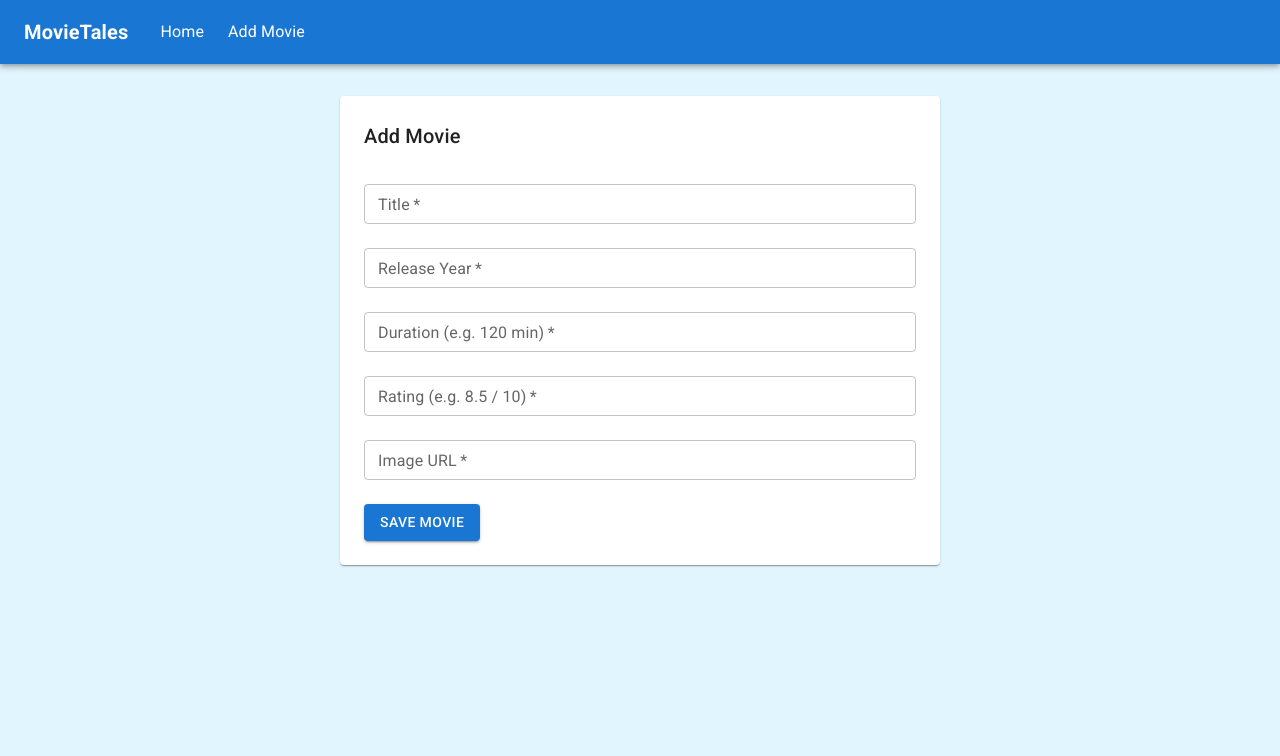
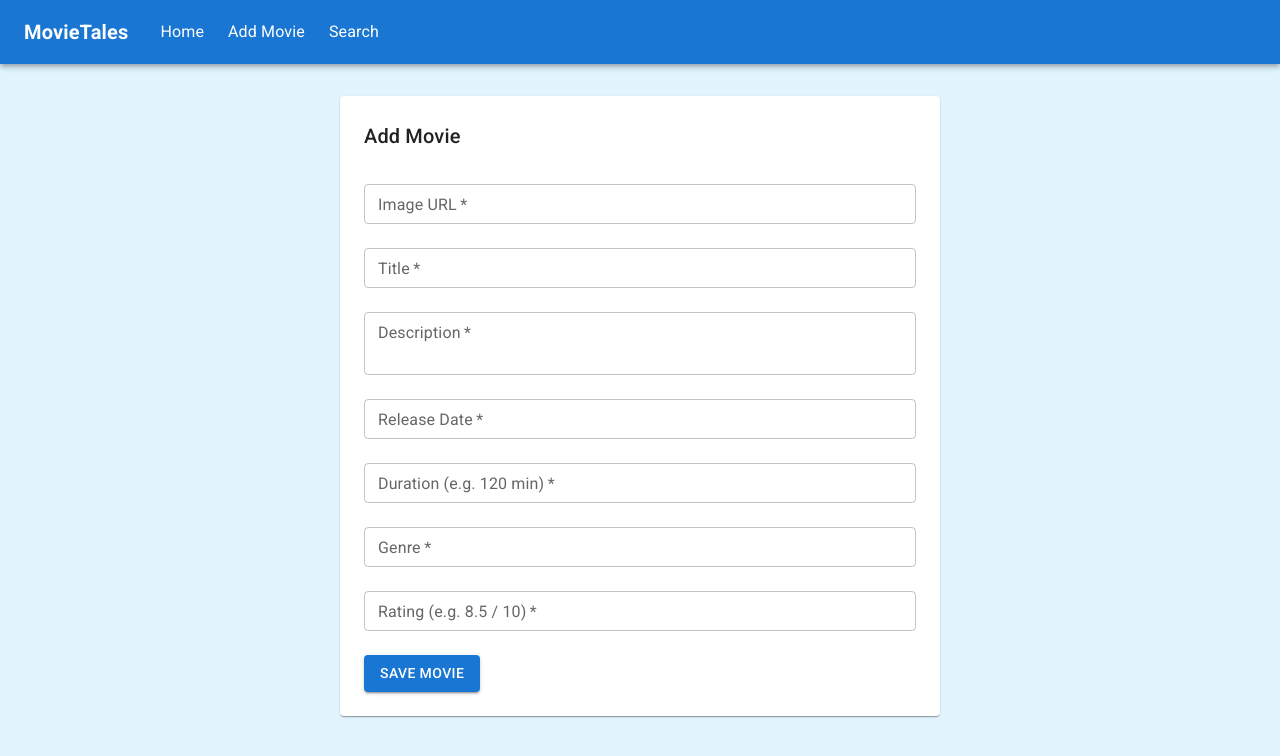
Before and after one commit to GSahyadri/movie-app, a React (Vite) app in the folder frontend/: page /add-movie in a window 1280 px wide. Shown: the top 756 px of the page. Built offline with nearby package versions, Linux system fonts and the light colour scheme; some icons are missing.

Commit message:
search and sorting is added

```diff
--- a/frontend/src/App.jsx
+++ b/frontend/src/App.jsx
@@ -5,6 +5,7 @@ import SignUp from "./pages/sign-up";
 import Movies from "./pages/movies";
 import AddMovie from "./pages/add-movie";
 import Layout from "./components/layout";
+import SearchMovies from "./pages/search-page";
 
 function App() {
   return (
@@ -15,6 +16,7 @@ function App() {
         <Route element={<Layout />}>
           <Route path="/" element={<Movies />} />
           <Route path="/add-movie" element={<AddMovie />} />
+          <Route path="/search-page" element={<SearchMovies />} />
         </Route>
       </Routes>
     </>
--- a/frontend/src/components/movie-item.jsx
+++ b/frontend/src/components/movie-item.jsx
@@ -13,7 +13,7 @@ const MovieItem = ({ movie }) => {
         {/* Image */}
         <Box
           component="img"
-          src={movie.poster}
+          src={movie.imageUrl}
           alt={movie.title}
           sx={{
             width: 90,
--- a/frontend/src/components/navbar.jsx
+++ b/frontend/src/components/navbar.jsx
@@ -65,6 +65,14 @@ const Navbar = () => {
           >
             Add Movie
           </Typography>
+
+           <Typography
+            component={Link}
+            to="/search-page"
+            sx={{ color: "white", textDecoration: "none" }}
+          >
+            Search
+          </Typography>
         </Box>
 
         <Box sx={{ flexGrow: 1 }} />
--- /dev/null
+++ b/frontend/src/components/searchFilter.jsx
@@ -0,0 +1,49 @@
+import React from "react";
+import { useState } from "react";
+import {
+  Box,
+  Select,
+  MenuItem,
+  FormControl,
+  TextField,
+  Button,
+} from "@mui/material";
+
+function SearchFilter(props) {
+  const { getSearchMovies } = props;
+  const [selectedOption, setSelectedOption] = useState("title");
+  const [searchValue, setSearchValue] = useState("");
+
+  const handleSearch = () => {
+    console.log("Searching for:", searchValue, "by", selectedOption);
+    getSearchMovies(searchValue, selectedOption);
+  };
+
+  return (
+    <>
+      <Box display="flex" justifyContent="center" mb={4}>
+        <FormControl sx={{ minWidth: 140 }} size="medium">
+          <Select
+            value={selectedOption}
+            onChange={(e) => setSelectedOption(e.target.value)}
+          >
+            <MenuItem value="title">Title</MenuItem>
+            <MenuItem value="description">Description</MenuItem>
+          </Select>
+        </FormControl>
+        <TextField
+          placeholder="search movies..."
+          variant="outlined"
+          sx={{ minWidth: 550 }}
+          value={searchValue}
+          onChange={(e) => setSearchValue(e.target.value)}
+        />
+        <Button variant="contained" sx={{ minWidth: 100 }} onClick={handleSearch}>
+          Search
+        </Button>
+      </Box>
+    </>
+  );
+}
+
+export default SearchFilter;
--- a/frontend/src/components/sort-movies.jsx
+++ b/frontend/src/components/sort-movies.jsx
@@ -1,21 +1,26 @@
 import * as React from "react";
+import { useState } from "react";
 import { Box, Select, MenuItem, FormControl, Typography } from "@mui/material";
 
-export default function SortMovies() {
-  const [age, setAge] = React.useState("");
+export default function SortMovies(props) {
+  const { getSortedMovies } = props;
+  const [selectedOption, setSelectedOption] = useState("");
 
-  const handleChange = (event) => {
-    setAge(event.target.value);
+  const handleChange = async (event) => {
+    const value = event.target.value;
+    setSelectedOption(value);
+    getSortedMovies(value);
   };
 
   return (
     <Box display={"flex"} justifyContent={"flex-end"} mb={4}>
       <Typography sx={{ alignSelf: "center", mr: 2 }}>Sort by:</Typography>
       <FormControl sx={{ minWidth: 120 }} size="small">
-        <Select value={age} onChange={handleChange}>
-          <MenuItem value={10}>Ten</MenuItem>
-          <MenuItem value={20}>Twenty</MenuItem>
-          <MenuItem value={30}>Thirty</MenuItem>
+        <Select value={selectedOption} onChange={handleChange}>
+          <MenuItem value={"title"}>Title</MenuItem>
+          <MenuItem value={"releaseDate"}>Release Date</MenuItem>
+          <MenuItem value={"rating"}>Rating</MenuItem>
+          <MenuItem value={"duration"}>Duration</MenuItem>
         </Select>
       </FormControl>
     </Box>
--- a/frontend/src/pages/add-movie.jsx
+++ b/frontend/src/pages/add-movie.jsx
@@ -4,16 +4,24 @@ import {
   TextField,
   Typography,
   Button,
+  Alert,
 } from "@mui/material";
 import { useState } from "react";
+import apiClient from "../api/apiClient";
 
 const AddMovie = () => {
+  const [isLoading, setIsLoading] = useState(false);
+  const [success, setSuccess] = useState("");
+  const [error, setError] = useState("");
+
   const [movie, setMovie] = useState({
+    imageUrl: "",
     title: "",
-    year: "",
+    description: "",
+    genre: "",
+    releaseDate: "",
     duration: "",
     rating: "",
-    image: "",
   });
 
   const handleChange = (e) => {
@@ -23,8 +31,40 @@ const AddMovie = () => {
     });
   };
 
-  const handleSubmit = (e) => {
+  const handleSubmit = async (e) => {
     e.preventDefault();
+    setIsLoading(true);
+    setError("");
+    setSuccess("");
+    //api call to backend
+    try {
+      const response = await apiClient.post("/movies", {
+        imageUrl: movie.imageUrl,
+        title: movie.title,
+        description: movie.description,
+        genre: movie.genre,
+        releaseDate: movie.releaseDate,
+        duration: movie.duration,
+        rating: movie.rating,
+      });
+      setSuccess("Movie added successfully");
+      console.log("Add Movie response", response);
+      // clear form
+      setMovie({
+        imageUrl: "",
+        title: "",
+        description: "",
+        genre: "",
+        releaseDate: "",
+        duration: "",
+        rating: "",
+      });
+    } catch (error) {
+      console.error("Add Movie error", error.response.data.message);
+      setError(error.response.data.message);
+    } finally {
+      setIsLoading(false);
+    }
 
     // submit logic here
     console.log(movie);
@@ -40,11 +80,32 @@ const AddMovie = () => {
       }}
     >
       <Paper sx={{ p: 3 }}>
+        {success ||
+          (error && (
+            <Alert
+              severity={error ? "error" : "success"}
+              variant="filled"
+              sx={{ width: "100%" }}
+            >
+              {success || error}
+            </Alert>
+          ))}
         <Typography variant="h6" mb={2}>
           Add Movie
         </Typography>
 
         <form onSubmit={handleSubmit}>
+          <TextField
+            fullWidth
+            label="Image URL"
+            name="imageUrl"
+            margin="normal"
+            size="small"
+            required
+            value={movie.imageUrl}
+            onChange={handleChange}
+          />
+
           <TextField
             fullWidth
             label="Title"
@@ -58,12 +119,25 @@ const AddMovie = () => {
 
           <TextField
             fullWidth
-            label="Release Year"
-            name="year"
+            label="Description"
+            name="description"
             margin="normal"
             size="small"
             required
-            value={movie.year}
+            multiline
+            rows={2}
+            value={movie.description}
+            onChange={handleChange}
+          />
+
+          <TextField
+            fullWidth
+            label="Release Date"
+            name="releaseDate"
+            margin="normal"
+            size="small"
+            required
+            value={movie.releaseDate}
             onChange={handleChange}
           />
 
@@ -80,6 +154,17 @@ const AddMovie = () => {
 
           <TextField
             fullWidth
+            label="Genre"
+            name="genre"
+            margin="normal"
+            size="small"
+            required
+            value={movie.genre}
+            onChange={handleChange}
+          />
+
+          <TextField
+            fullWidth
             label="Rating (e.g. 8.5 / 10)"
             name="rating"
             margin="normal"
@@ -89,21 +174,12 @@ const AddMovie = () => {
             onChange={handleChange}
           />
 
-          <TextField
-            fullWidth
-            label="Image URL"
-            name="image"
-            margin="normal"
-            size="small"
-            required
-            value={movie.image}
-            onChange={handleChange}
-          />
-
           <Button
             type="submit"
             variant="contained"
             sx={{ mt: 2 }}
+            disabled={isLoading}
+            loading={isLoading}
           >
             Save Movie
           </Button>
--- a/frontend/src/pages/login.jsx
+++ b/frontend/src/pages/login.jsx
@@ -22,7 +22,7 @@ const Login = () => {
         password: password,
       });
       console.log("Login response", response);
-      navigate("/movies");
+      navigate("/");
     } catch (error) {
       console.error("Login error", error.response.data);
       setError(error.response.data.message);
--- a/frontend/src/pages/movies.jsx
+++ b/frontend/src/pages/movies.jsx
@@ -26,6 +26,18 @@ function Movies() {
     fetchMovies();
   }, []);
 
+    const getSortedMovies = async (value) => {
+      // Implement sorting logic here
+      try {
+        const res = await apiClient.get(`/movies/sorted?sortBy=${value}`);
+        const data = res.data;
+        console.log("Sorted movies", data);
+        setMovies(data);
+      } catch (error) {
+        console.error("Sorting error", error.response.data);
+      }
+    };
+
   if (isLoading) {
     return <Loading />;
   }
@@ -40,7 +52,7 @@ function Movies() {
           mt: 3,
         }}
       >
-        <SortMovies />
+        <SortMovies getSortedMovies={getSortedMovies} />
         <MovieList movies={movies} />
       </Box>
     </>
--- /dev/null
+++ b/frontend/src/pages/search-page.jsx
@@ -0,0 +1,39 @@
+import { useState } from "react";
+import { Box } from "@mui/material";
+import apiClient from "../api/apiClient";
+import MovieList from "../components/movie-list";
+import SearchFilter from "../components/searchFilter";
+
+function SearchMovies() {
+  const [movies, setMovies] = useState([]);
+
+    const getSearchMovies = async (value, option) => {
+    // search using title or description option and input value
+    try {
+      const res = await apiClient.get(`/movies/search?input=${value}&option=${option}`);
+      const data = res.data;
+      console.log("Search movies", data);
+      setMovies(data);
+    } catch (error) {
+      console.error("Search error", error.response.data);
+    }
+  };
+
+  return (
+    <>
+      <Box
+        sx={{
+          maxWidth: 800,
+          mx: "auto",
+          px: 2,
+          mt: 3,
+        }}
+      >
+        <SearchFilter getSearchMovies={getSearchMovies} />
+        <MovieList movies={movies} />
+      </Box>
+    </>
+  );
+}
+
+export default SearchMovies;
```
Also changed, not shown: frontend/src/components/layout.jsx (line endings or trailing spaces), frontend/src/pages/search.jsx (deleted).
